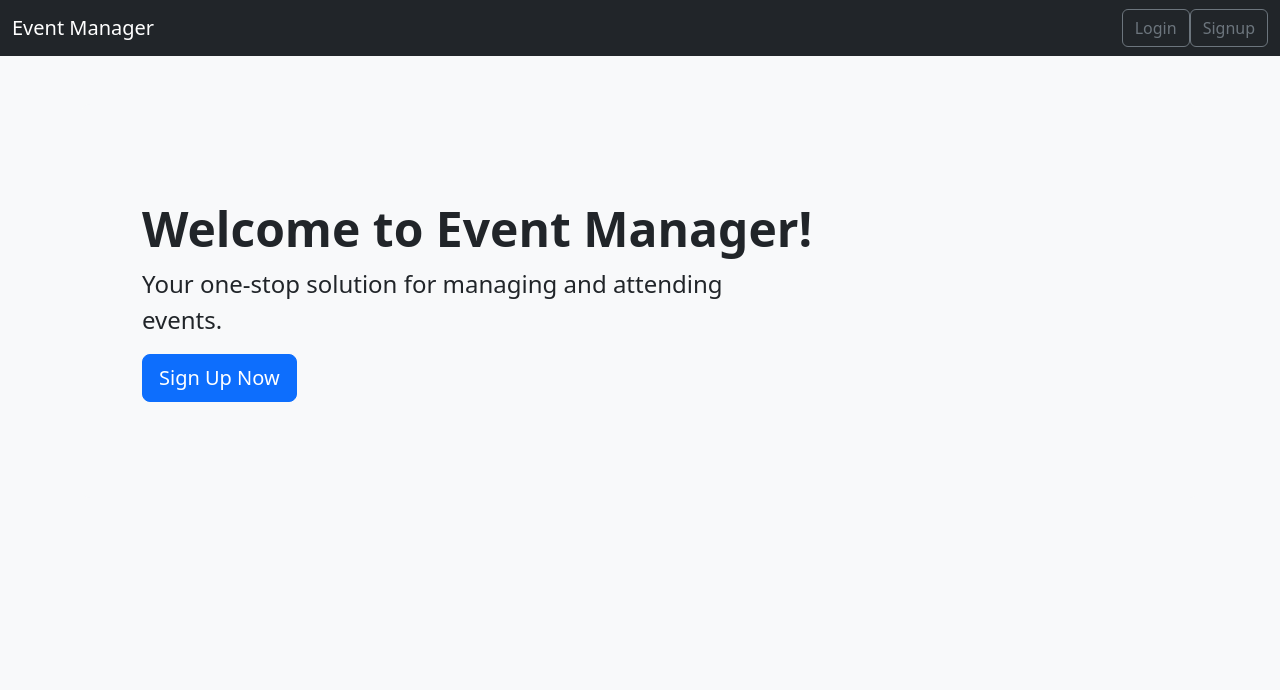
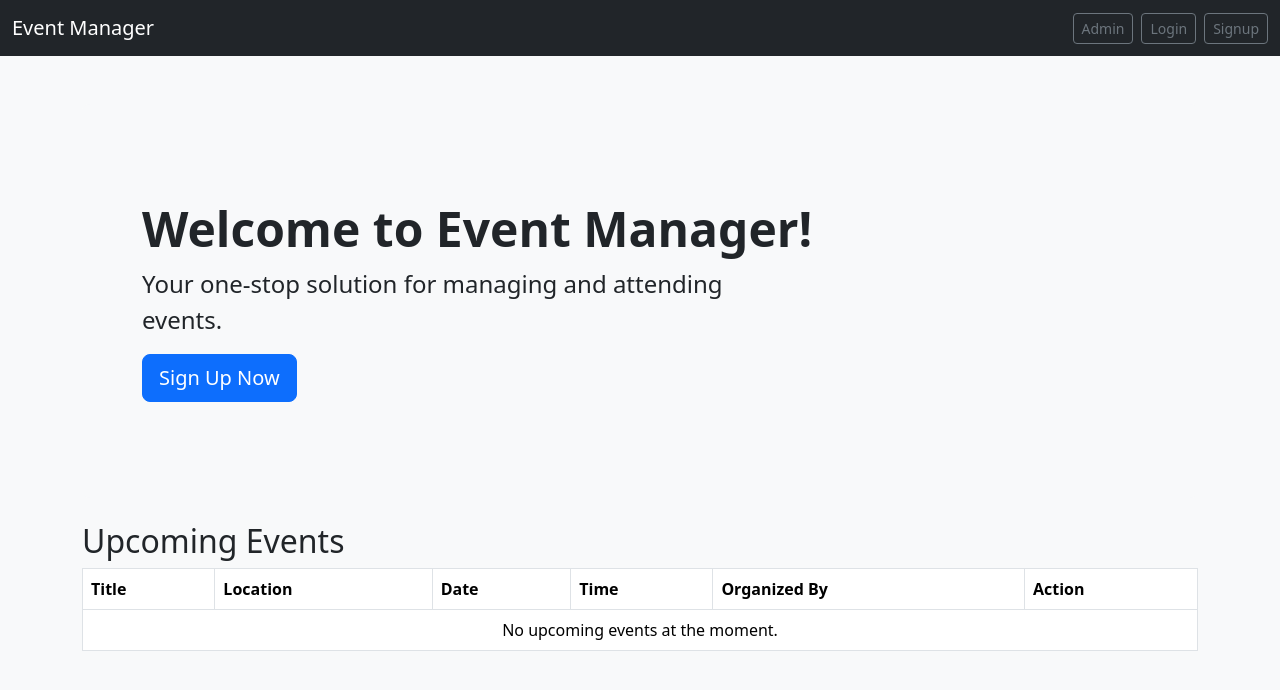
Before and after one commit to Ajinkya-Manoj-Shinde/Club_Event_Manager, a PHP site: page / in a window 1280 px wide. Shown: the top 690 px of the page. Run offline with PHP 8.4, Linux system fonts and the light colour scheme; data that the repository does not hold is empty.

Commit message:
Update index.php

```diff
--- a/index.php
+++ b/index.php
@@ -1,13 +1,23 @@
+<?php
+session_start();
+
+// Database connection
+$conn = new mysqli("localhost", "lag", "1011", "users");
+if ($conn->connect_error) {
+    die("Connection failed: " . $conn->connect_error);
+}
+
+// Fetch all events
+$events = $conn->query("SELECT * FROM events ORDER BY event_date, event_time");
+?>
 <!DOCTYPE html>
 <html lang="en">
 <head>
     <meta charset="UTF-8">
     <meta name="viewport" content="width=device-width, initial-scale=1.0">
     <title>Event Manager</title>
-    <!-- Bootstrap CSS -->
-    <link href="https://cdn.jsdelivr.net/npm/bootstrap@5.3.3/dist/css/bootstrap.min.css" rel="stylesheet" xintegrity="sha384-QWTKZyjpPEjISv5WaRU9OFeRpok6YctnYmDr5pNlyT2bRjXh0JMhjY6hW+ALEwIH" crossorigin="anonymous">
+    <link href="https://cdn.jsdelivr.net/npm/bootstrap@5.3.3/dist/css/bootstrap.min.css" rel="stylesheet">
     <style>
-        /* Optional: Add custom styling here */
         body {
             background-color: #f8f9fa;
         }
@@ -21,7 +31,6 @@
 </head>
 <body>
 
-    <!-- Navigation Bar -->
     <nav class="navbar navbar-expand-lg navbar-dark bg-dark">
         <div class="container-fluid">
             <a class="navbar-brand" href="index.php">Event Manager</a>
@@ -31,17 +40,19 @@
             <div class="collapse navbar-collapse justify-content-end" id="navbarNav">
                 <ul class="navbar-nav">
                     <li class="nav-item">
-                        <a class="btn btn-outline-secondary" href="login.php">Login</a>
+                         <a class="btn btn-outline-secondary btn-sm ms-2" href="admin_login.php">Admin</a>
                     </li>
                     <li class="nav-item">
-                        <a class="btn btn-outline-secondary" href="signup.php">Signup</a>
+                        <a class="btn btn-outline-secondary btn-sm ms-2" href="login.php">Login</a>
+                    </li>
+                    <li class="nav-item">
+                        <a class="btn btn-outline-secondary btn-sm ms-2" href="signup.php">Signup</a>
                     </li>
                 </ul>
             </div>
         </div>
     </nav>
 
-    <!-- Main Content -->
     <div class="container mt-5">
         <div class="p-5 mb-4 bg-light rounded-3">
             <div class="container-fluid py-5">
@@ -50,10 +61,46 @@
                 <a href="signup.php" class="btn btn-primary btn-lg">Sign Up Now</a>
             </div>
         </div>
+
+        <h2 class="mt-4">Upcoming Events</h2>
+        <table class="table table-bordered bg-white">
+            <thead>
+                <tr>
+                    <th>Title</th>
+                    <th>Location</th>
+                    <th>Date</th>
+                    <th>Time</th>
+                    <th>Organized By</th>
+                    <th>Action</th>
+                </tr>
+            </thead>
+            <tbody>
+                <?php if ($events->num_rows > 0): ?>
+                    <?php while($row = $events->fetch_assoc()): ?>
+                    <tr>
+                        <td><?php echo htmlspecialchars($row['title']); ?></td>
+                        <td><?php echo htmlspecialchars($row['location']); ?></td>
+                        <td><?php echo htmlspecialchars($row['event_date']); ?></td>
+                        <td><?php echo htmlspecialchars($row['event_time']); ?></td>
+                        <td><?php echo htmlspecialchars($row['created_by']); ?></td>
+                        <td>
+                            <?php if (isset($_SESSION['username'])): ?>
+                                <a href="register_event.php?id=<?php echo $row['id']; ?>" class="btn btn-primary btn-sm">Register</a>
+                            <?php else: ?>
+                                <a href="login.php" class="btn btn-primary btn-sm">Register for Event</a>
+                            <?php endif; ?>
+                        </td>
+                    </tr>
+                    <?php endwhile; ?>
+                <?php else: ?>
+                    <tr>
+                        <td colspan="6" class="text-center">No upcoming events at the moment.</td>
+                    </tr>
+                <?php endif; ?>
+            </tbody>
+        </table>
     </div>
 
-    <!-- Bootstrap JS (bundle includes Popper) -->
-    <script src="https://cdn.jsdelivr.net/npm/bootstrap@5.3.3/dist/js/bootstrap.bundle.min.js" xintegrity="sha384-YvpcrYf0tY3lHB60NNkmXc5s9fDVZLESaAA55NDzOxhy9GkcIdslK1eN7N6jIeHz" crossorigin="anonymous"></script>
-
+    <script src="https://cdn.jsdelivr.net/npm/bootstrap@5.3.3/dist/js/bootstrap.bundle.min.js"></script>
 </body>
 </html>
```
